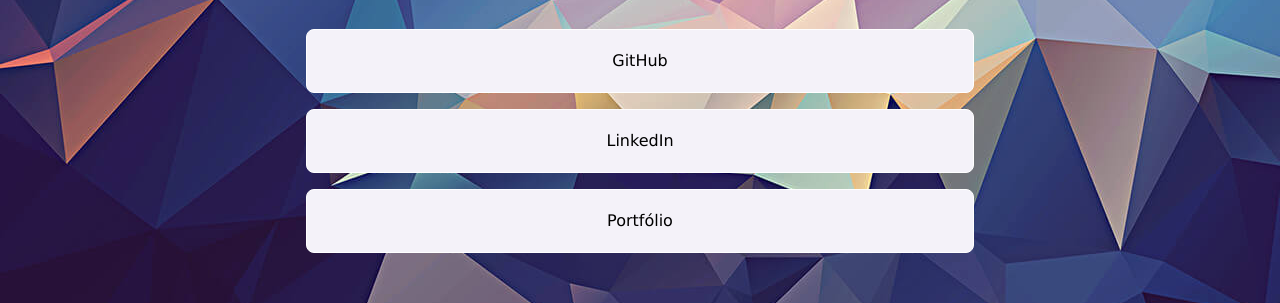
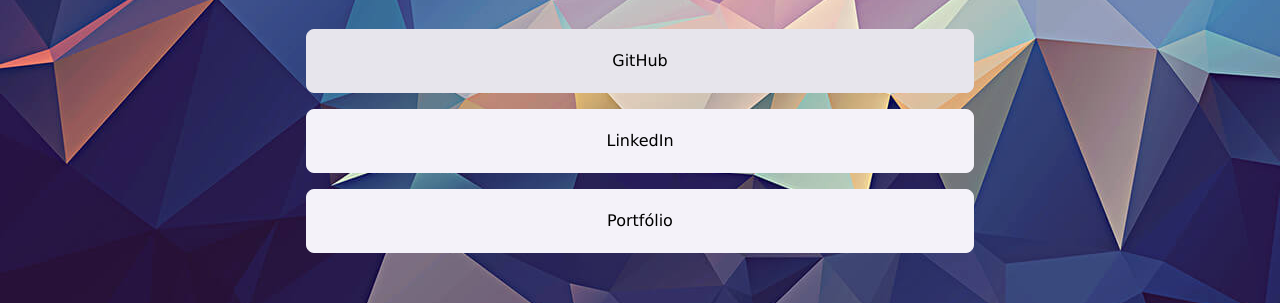
Before and after one commit to HCaetano/all-my-links, a plain HTML site: page index.html in a window 1280 px wide. In both pictures the pointer is over the link "GitHub". Shown: the part 442-745 px from the top of the page. Drawn offline with Linux system fonts and the light colour scheme.

Commit message:
feat: Change button color on hover and make it open on a new window when clicked

```diff
--- a/script.js
+++ b/script.js
@@ -18,6 +18,7 @@ document.addEventListener("DOMContentLoaded", function () {
         const listItem = document.createElement("a");
         listItem.className = "content__link shake";
         listItem.href = link.url;
+        listItem.target = "_blank";
 
         const itemText = document.createElement("p");
         itemText.className = "content__link-text";
--- a/styles.css
+++ b/styles.css
@@ -128,7 +128,14 @@ body {
 
   .content__link {
     background-color: #f4f2f9;
+    border-color: #f4f2f9;
     color: black;
+    transition: background-color 0.3s ease;
+  }
+
+  .content__link:hover {
+    background-color: #e7e5ec;
+    border-color: #e7e5ec;
   }
 
   .shake:hover {
```
